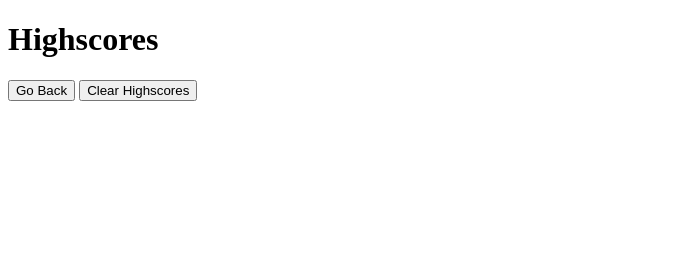
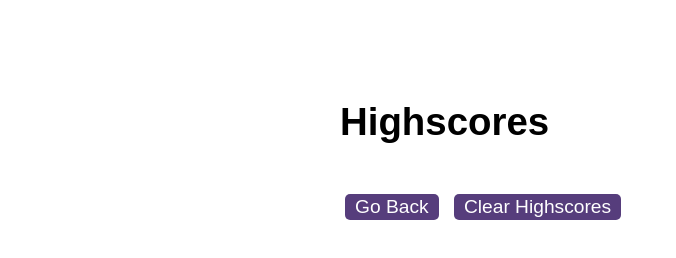
Before and after one commit to janekv20/web-api-code-quiz, a plain HTML site: page highscores.html in a window 1280 px wide. Shown: the whole page, without its empty margins (0-676 px from the left). Drawn offline with Linux system fonts and the light colour scheme.

Commit message:
corrected file path for style.css

```diff
--- a/highscores.html
+++ b/highscores.html
@@ -6,7 +6,7 @@
     <meta http-equiv="X-UA-Compatible" content="ie=edge" />
     <title>Highscores</title>
 
-    <link rel="stylesheet" href="./assets/css/styles.css" />
+    <link rel="stylesheet" href="./assets/css/style.css" />
   </head>
 
   <body>
```
Also changed, not shown: index.html (+1 -1 lines).
